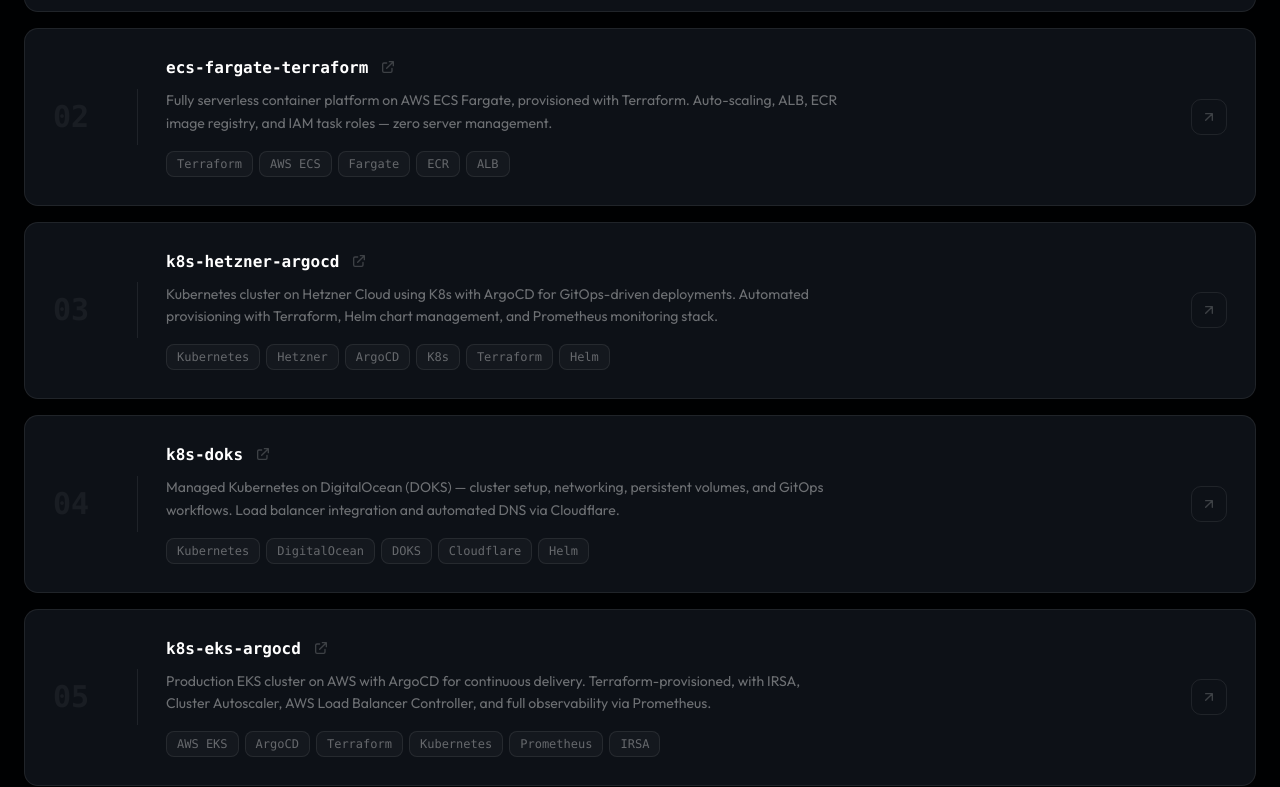
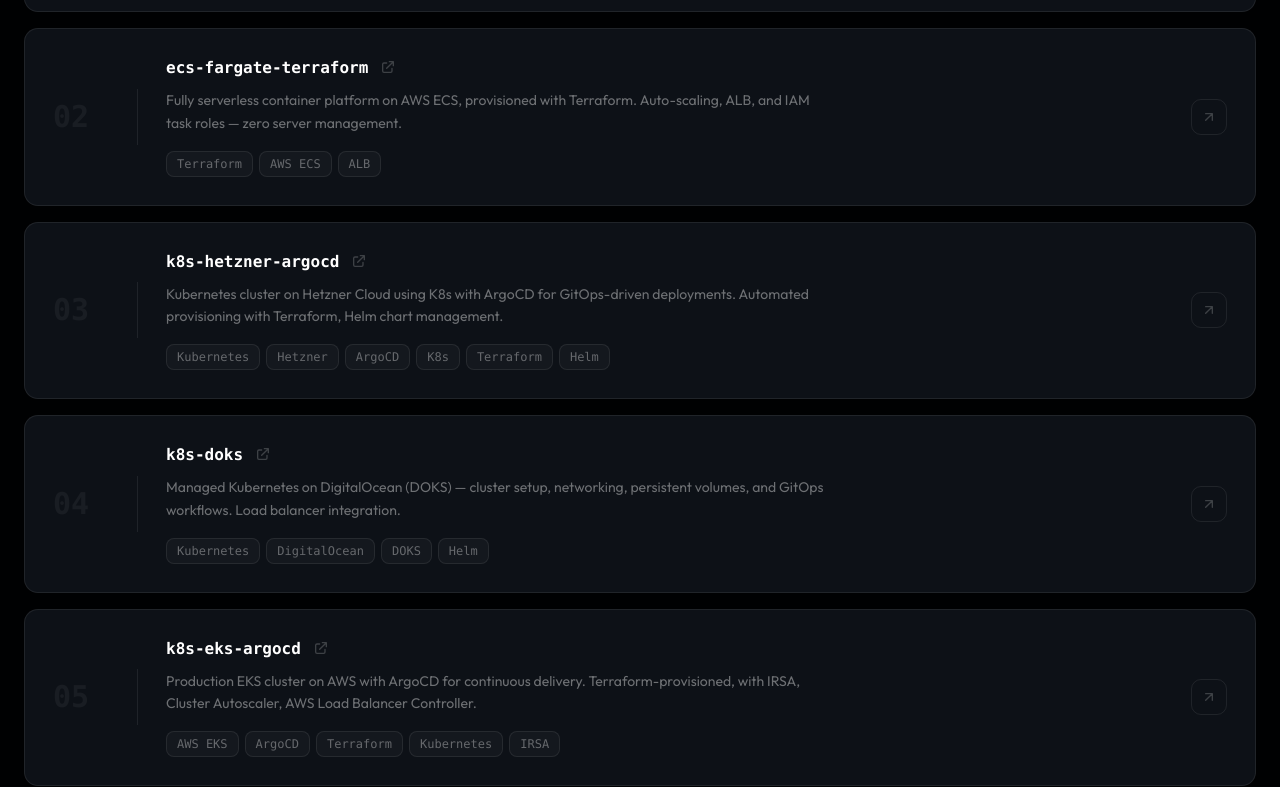
Before and after one commit to emad6391/emad6391.github.io, an Astro site: page / in a window 1280 px wide. Shown: the part 4166-4953 px from the top of the page. Built offline with nearby package versions, Linux system fonts and the light colour scheme; Astro itself is replaced by a stand-in of ours.

Commit message:
update projects

```diff
--- a/src/components/Projects.astro
+++ b/src/components/Projects.astro
@@ -5,21 +5,21 @@ const projects = [
     title: 'terraform-aws-infrastructure',
     description: 'Production-grade AWS infrastructure built with Terraform — VPC, subnets, security groups, EC2, S3, IAM roles, and CloudWatch monitoring. Modular architecture with remote state in S3 and DynamoDB locking.',
     techStack: ['Terraform', 'AWS', 'VPC', 'EC2', 'IAM'],
-    href: 'https://github.com/emadalhani/terraform-aws-infrastructure',
+    href: 'https://github.com/emad6391/terraform-aws-infrastructure',
     accent: '#f59e0b',
   },
   {
     index: '02',
     title: 'ecs-fargate-terraform',
-    description: 'Fully serverless container platform on AWS ECS Fargate, provisioned with Terraform. Auto-scaling, ALB, ECR image registry, and IAM task roles — zero server management.',
-    techStack: ['Terraform', 'AWS ECS', 'Fargate', 'ECR', 'ALB'],
-    href: 'https://github.com/emadalhani/ecs-fargate-terraform',
+    description: 'Fully serverless container platform on AWS ECS, provisioned with Terraform. Auto-scaling, ALB, and IAM task roles — zero server management.',
+    techStack: ['Terraform', 'AWS ECS', 'ALB'],
+    href: 'https://github.com/emad6391/ecs-fargate-terraform',
     accent: '#22d3ee',
   },
   {
     index: '03',
     title: 'k8s-hetzner-argocd',
-    description: 'Kubernetes cluster on Hetzner Cloud using K8s with ArgoCD for GitOps-driven deployments. Automated provisioning with Terraform, Helm chart management, and Prometheus monitoring stack.',
+    description: 'Kubernetes cluster on Hetzner Cloud using K8s with ArgoCD for GitOps-driven deployments. Automated provisioning with Terraform, Helm chart management.',
     techStack: ['Kubernetes', 'Hetzner', 'ArgoCD', 'K8s', 'Terraform', 'Helm'],
     href: 'https://github.com/emadalhani/k8s-hetzner-argocd',
     accent: '#818cf8',
@@ -27,17 +27,17 @@ const projects = [
   {
     index: '04',
     title: 'k8s-doks',
-    description: 'Managed Kubernetes on DigitalOcean (DOKS) — cluster setup, networking, persistent volumes, and GitOps workflows. Load balancer integration and automated DNS via Cloudflare.',
-    techStack: ['Kubernetes', 'DigitalOcean', 'DOKS', 'Cloudflare', 'Helm'],
+    description: 'Managed Kubernetes on DigitalOcean (DOKS) — cluster setup, networking, persistent volumes, and GitOps workflows. Load balancer integration.',
+    techStack: ['Kubernetes', 'DigitalOcean', 'DOKS','Helm'],
     href: 'https://github.com/emadalhani/k8s-doks',
     accent: '#4ade80',
   },
   {
     index: '05',
     title: 'k8s-eks-argocd',
-    description: 'Production EKS cluster on AWS with ArgoCD for continuous delivery. Terraform-provisioned, with IRSA, Cluster Autoscaler, AWS Load Balancer Controller, and full observability via Prometheus.',
-    techStack: ['AWS EKS', 'ArgoCD', 'Terraform', 'Kubernetes', 'Prometheus', 'IRSA'],
-    href: 'https://github.com/emadalhani/k8s-eks-argocd',
+    description: 'Production EKS cluster on AWS with ArgoCD for continuous delivery. Terraform-provisioned, with IRSA, Cluster Autoscaler, AWS Load Balancer Controller.',
+    techStack: ['AWS EKS', 'ArgoCD', 'Terraform', 'Kubernetes', 'IRSA'],
+    href: 'https://github.com/emad6391/k8s-eks-argocd',
     accent: '#c084fc',
   },
 
@@ -59,7 +59,7 @@ const projects = [
     'Prometheus',
     'GitHub Actions'
   ],
-  href: 'https://github.com/emadalhani/multi-cloud-erp-platform',
+  href: 'https://github.com/emad6391/multi-cloud-erp-platform',
   accent: '#34d399',
 },
 ];
```
